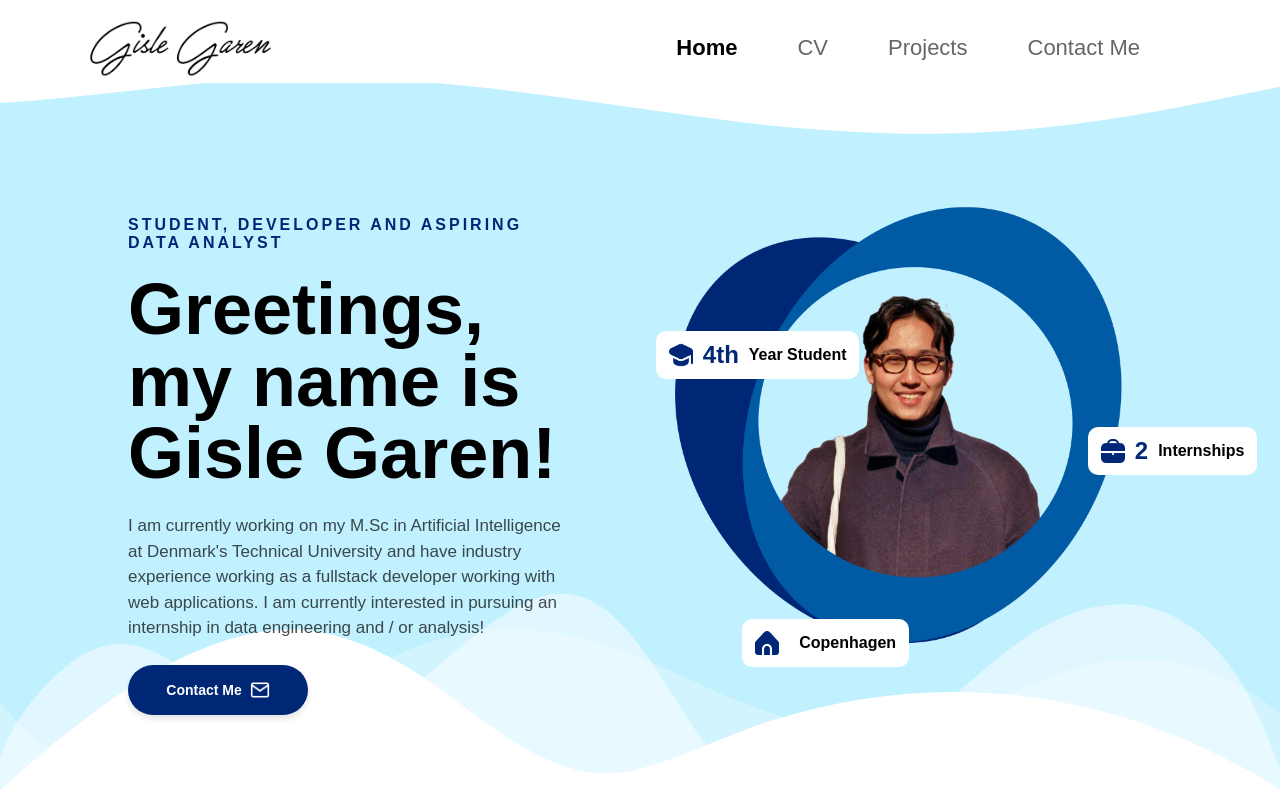
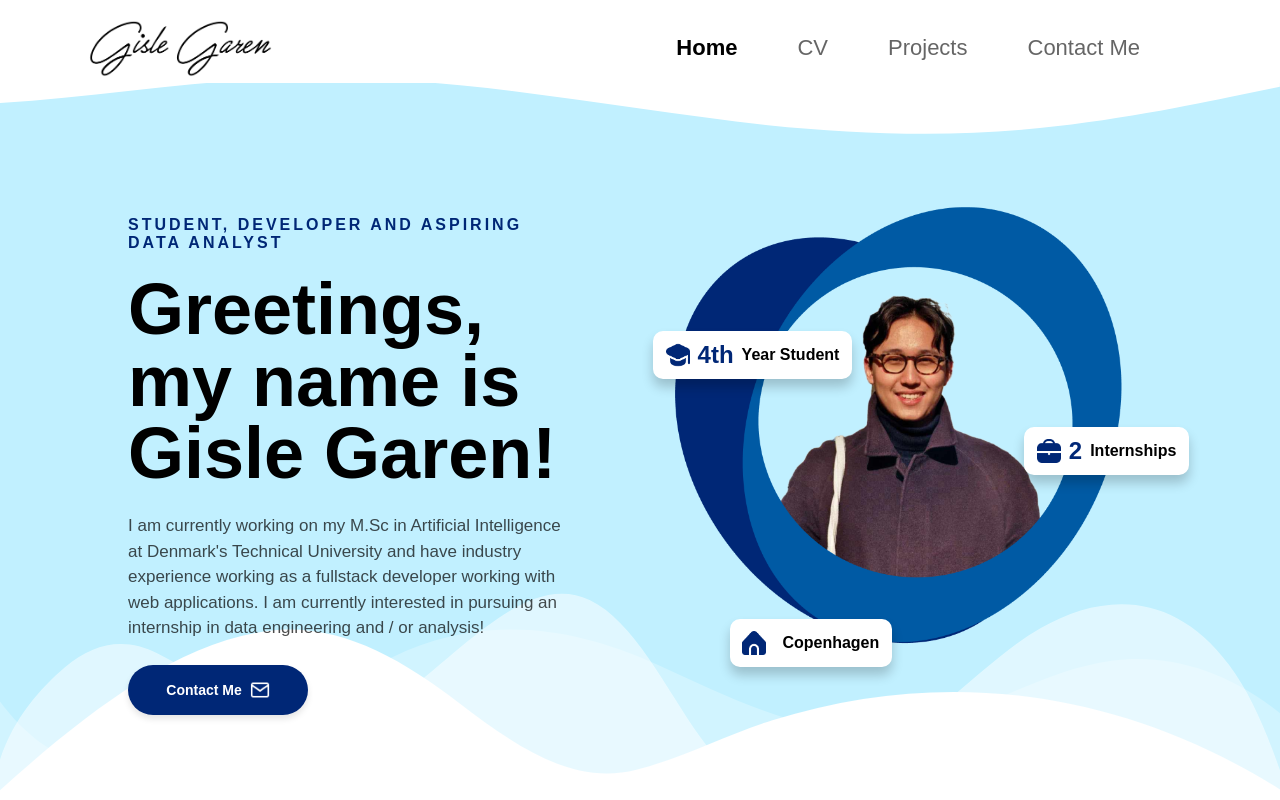
Before and after one commit to GisleGaren/personal-website, a Next.js app in the folder personal-website/: page / in a window 1280 px wide. Shown: the top 800 px of the page. Built offline with nearby package versions, Linux system fonts and the light colour scheme.

Commit message:
LAst push of the day until further notice

```diff
--- a/personal-website/src/components/other/tags/tag.css
+++ b/personal-website/src/components/other/tags/tag.css
@@ -6,9 +6,10 @@
   padding-right: 1vw;
   border-radius: 10px;
   display: flex;
-  gap: 10px;
+  gap: 8px;
   justify-content: center;
   align-items: center;
+  box-shadow: 0 8px 12px rgba(0, 0, 0, 0.2);
 }
 
 .contentTag img{
--- a/personal-website/src/pages/index.css
+++ b/personal-website/src/pages/index.css
@@ -1,8 +1,3 @@
-body, html {
-  height: 100%;
-  margin: 0;
-}
-
 .content {
   background-color: rgb(193, 240, 255);
   width: 100vw;
@@ -62,19 +57,19 @@ body, html {
 .topLeftThingy {
   position: absolute;
   top: 40%;
-  left: 2vh;
+  left: 1vw;
 }
 
 .midRightThingy {
   position: absolute;
   top: 70%;
-  left: 35vw;
+  left: 30vw;
 }
 
 .bottomLeftThingy {
   position: absolute;
   top: 130%;
-  left: 20%;
+  left: 7vw;
 }
 
 .about {
```
